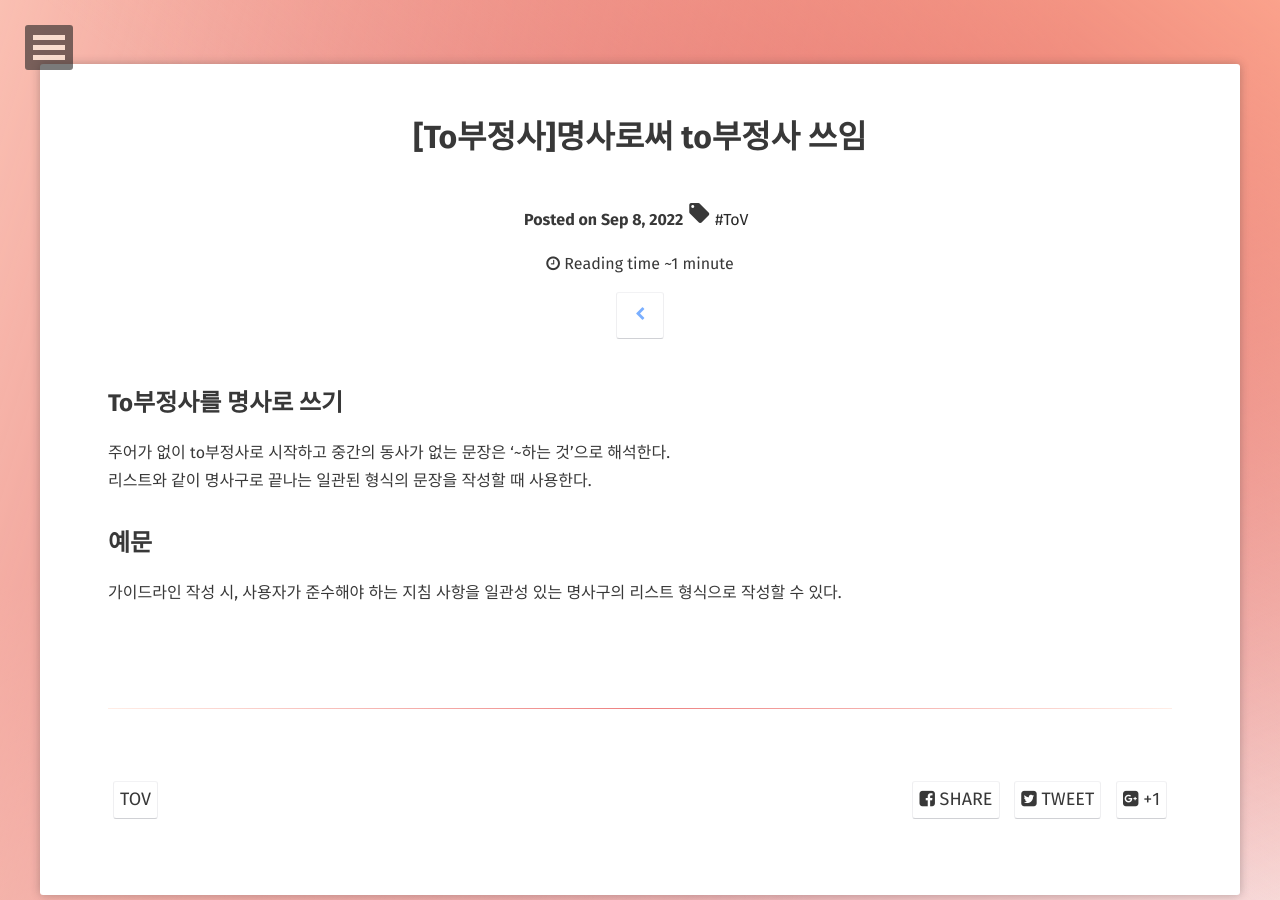
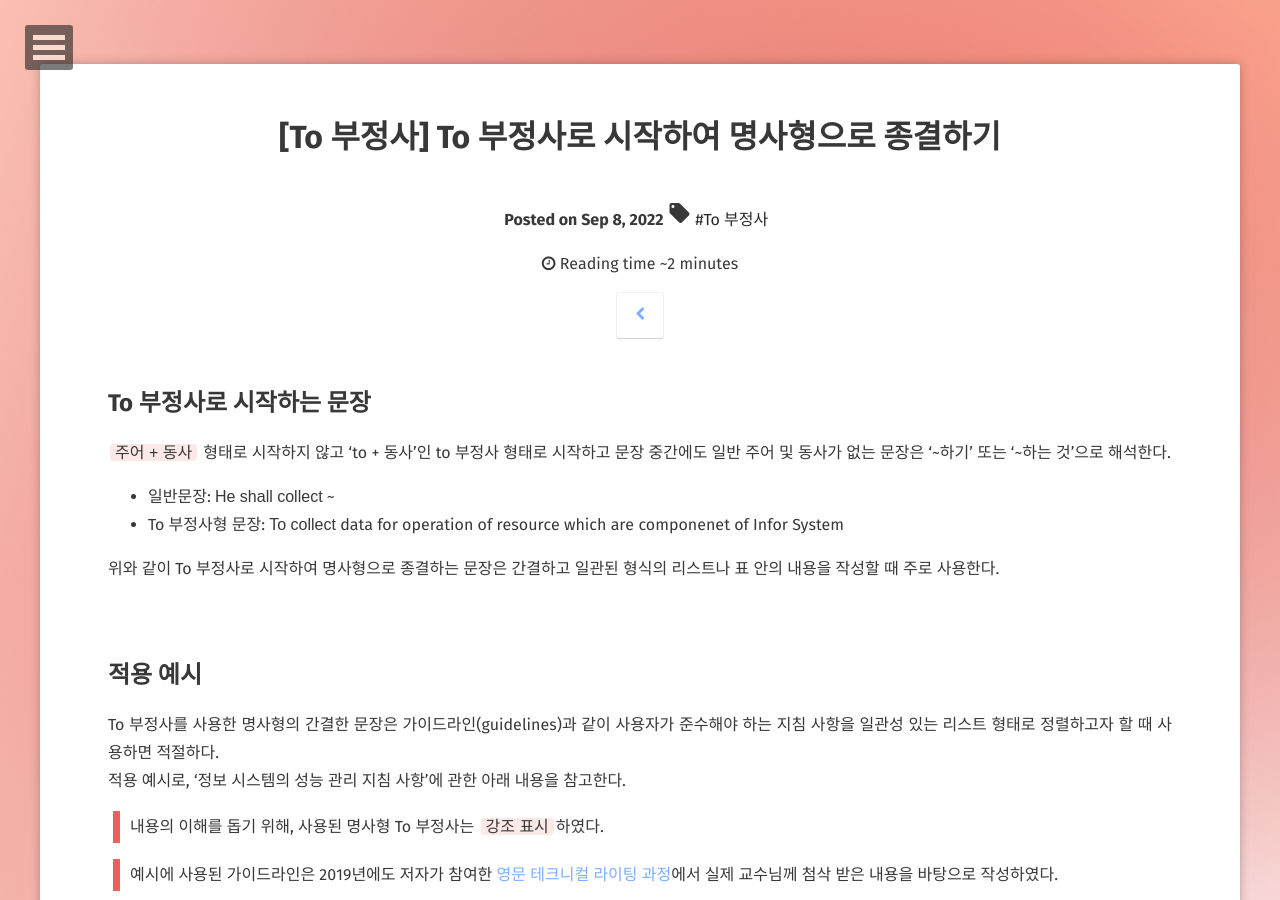
Before and after one commit to dora-author/dora-author.github.io, a Jekyll site: the page built from _posts/eng/2022-09-08-Eg-tov 2.md, in a window 1280 px wide and 900 px high. Built offline with Jekyll 4.4.1, drawn with Linux system fonts in a browser that asks for light colours; some web fonts are replaced; comment, search, counter and statistics services are not loaded; some of the changed text lies outside the part shown.

Commit message:
Update eng part
Signed-off-by: eunjung.kim <zadora1004@naver.com>

```diff
--- a/_posts/eng/2022-09-08-Eg-tov 2.md
+++ b/_posts/eng/2022-09-08-Eg-tov 2.md
@@ -1,19 +1,49 @@
 ---
 layout: post
-title: "[To부정사]명사로써 to부정사 쓰임 "
-excerpt: To부정사를 명사로써 일관되게 사용하는 경우
+title: "[To 부정사] To 부정사로 시작하여 명사형으로 종결하기"
+excerpt: To부정사의 명사의 쓰임 중, To 부정사로 시작하여 명사형으로 일관되게 종결하는 문장에 대하여 설명한다.
 tags:
-  - ToV
+  - To 부정사
 category: English Writing
 date: 2022-09-08
 comments: true
 ---
 
-## To부정사를 명사로 쓰기
+## To 부정사로 시작하는 문장
+`주어 + 동사` 형태로 시작하지 않고 'to + 동사'인 to 부정사 형태로 시작하고 문장 중간에도 일반 주어 및 동사가 없는 문장은 '~하기' 또는 '~하는 것'으로 해석한다.<br>
+  - 일반문장: ``He  shall collect``  ~  <br>
+  - To 부정사형 문장: ``To collect`` data for operation of resource which are componenet of Infor System
 
-주어가 없이 to부정사로 시작하고 중간의 동사가 없는 문장은 '~하는 것'으로 해석한다.<br>
-리스트와 같이 명사구로 끝나는 일관된 형식의 문장을 작성할 때 사용한다.
+위와 같이 To 부정사로 시작하여 명사형으로 종결하는 문장은 간결하고 일관된 형식의 리스트나 표 안의 내용을 작성할 때 주로 사용한다.
 
-## 예문
+<br>
 
-가이드라인 작성 시, 사용자가 준수해야 하는 지침 사항을 일관성 있는 명사구의 리스트 형식으로 작성할 수 있다.
+## 적용 예시
+To 부정사를 사용한 명사형의 간결한 문장은 가이드라인(guidelines)과 같이 사용자가 준수해야 하는 지침 사항을 일관성 있는 리스트 형태로 정렬하고자 할 때 사용하면 적절하다. <br>
+적용 예시로, '정보 시스템의 성능 관리 지침 사항'에 관한 아래 내용을 참고한다. <br>
+
+> 내용의 이해를 돕기 위해, 사용된 명사형 To 부정사는 `강조 표시`하였다.
+
+> 예시에 사용된 가이드라인은 2019년에도 저자가 참여한 [영문 테크니컬 라이팅 과정](https://www.youtube.com/watch?v=TKdDoBPOIPE)에서 실제 교수님께 첨삭 받은 내용을 바탕으로 작성하였다.
+
+### Guielines for Performace Management of Information System
+Each concerned party shall observe each of the followings in managing the performance of information system:
+
+  - `To collect` data for operation of resources which are the components of information system, and `to totally analyze` the operational condition of components such as application, database, etc.
+
+  - `To make` a detailed plan to meet the target workload if such operation condition is needed to be improved.
+
+  - `To carefully review` the requirements of the system and organization.
+
+  - `To make` a plane for HW and SW extension if it is expected to have overload for a long time.
+
+### 해석하기
+위 예시에서는 정보 시스템의 성능 관리를 위한 지침사항 네 가지를 리스트 형식으로 일관적으로 배열하였다. 그리고 각 지침사항은 모두 to 부정사로 시작하여 명사형으로 종결하였다. <br>
+이와 같은 쓰임에서 주목해야 할 것은 해당 가이드라인의 국문 지침 사항은 '~하기'가 아닌 '~해야 한다'로 작성되어 있다는 점이다. <br>
+
+그 예로 첫 번째 지침 사항의 국문 내용은 아래와 같다.
+
+  > 정보시스템을 구성하는 자원의 운영에 대한 데이터를 수집하고, 애플리케이션, 데이터베이스 등과 같은 구성 요소의 운영 조건을 종합적으로 분석해야 한다.
+
+일반적으로 영문 테크니컬 라이팅은 국문 내용을 그 분야에 맞는 전문적인 영어 형식과 표현을 사용하여 번역하는 과정이다. <br>
+위와 같은 국문 내용을 'should'나 'have to'를 써서 일반 문장으로 직역하는 것보단 'to 부정사'를 명사으로 사용하고 종결 어미를 명사형으로 끝나도록 간결하게 번역하는 것이 올바른 영문 테크니컬 라이팅이라고 할 수 있다.
```
Also changed, not shown: _posts/tech/2022-06-17-network-customdomain.md (+2 -2 lines), _posts/tech/2022-09-01-cloud-tw.md (+2 -2 lines), _posts/tw/2022-08-15-tw-agile.md (+2 -2 lines), 4 other files.
